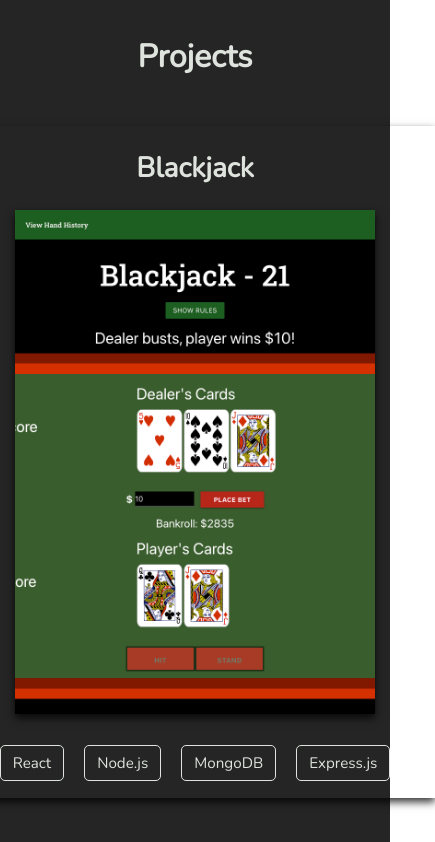
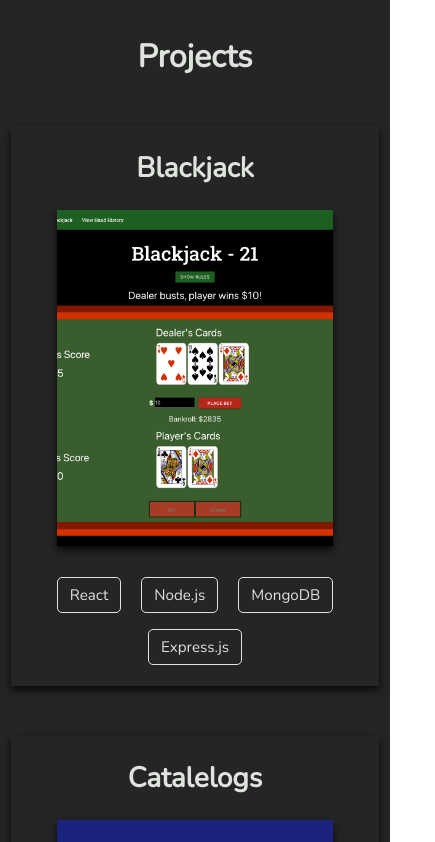
Before and after one commit to angrypirate33/portfolio, a React (Create React App) app: page / in a window 390 px wide. Shown: the part 889-1731 px from the top of the page, 435 px wide, since content can reach past the window. Built offline with nearby package versions, Linux system fonts and the light colour scheme.

Commit message:
Updates ProjectsPage for small screens.

```diff
--- a/src/pages/HomePage/HomePage.css
+++ b/src/pages/HomePage/HomePage.css
@@ -88,3 +88,7 @@ html {
     color: inherit;
     font-weight: bold;
 }
+
+@media only screen and (max-width: 590px) {
+
+}
--- a/src/pages/ProjectsPage/ProjectsPage.css
+++ b/src/pages/ProjectsPage/ProjectsPage.css
@@ -201,3 +201,49 @@
     color: rgb(37, 37, 37);
   }
 }
+
+@media only screen and (max-width: 590px) {
+
+  .ProjectsPage {
+    padding-bottom: 0;
+    margin-bottom: -2em;
+  }
+
+  .project-card {
+    width: 23em;
+    height: 35em;
+  }
+
+  .card-front img {
+    width: 75%;
+    height: 60%;
+  }
+
+  .project-grid {
+    gap: 50px;
+  }
+
+  .project-description {
+    padding: 0 .25em 0 .25em;
+  }
+
+  .project-description .project-summary {
+    font-size: 1.25em;
+    font-weight: bold;
+  }
+
+  .project-description .project-bullets {
+    font-size: 1.125em;
+    font-weight: bold;
+    padding-top: 0.125em;
+  }
+
+  .project-description .project-bullets li {
+    padding: 0.25em;
+  }
+
+  .github-url, .deploy-url {
+    width: 10em;
+    padding: 1em;
+  }
+}
```
